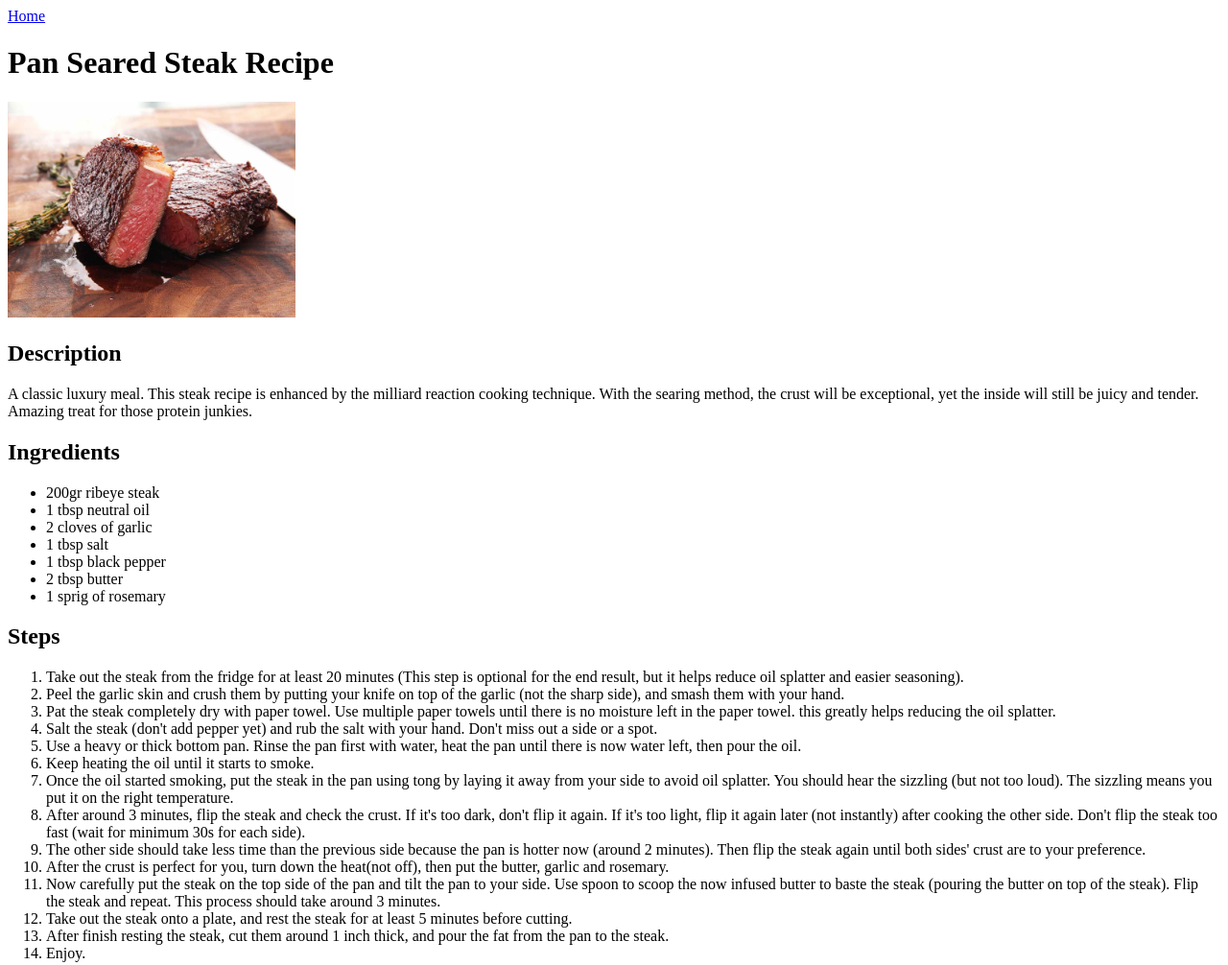
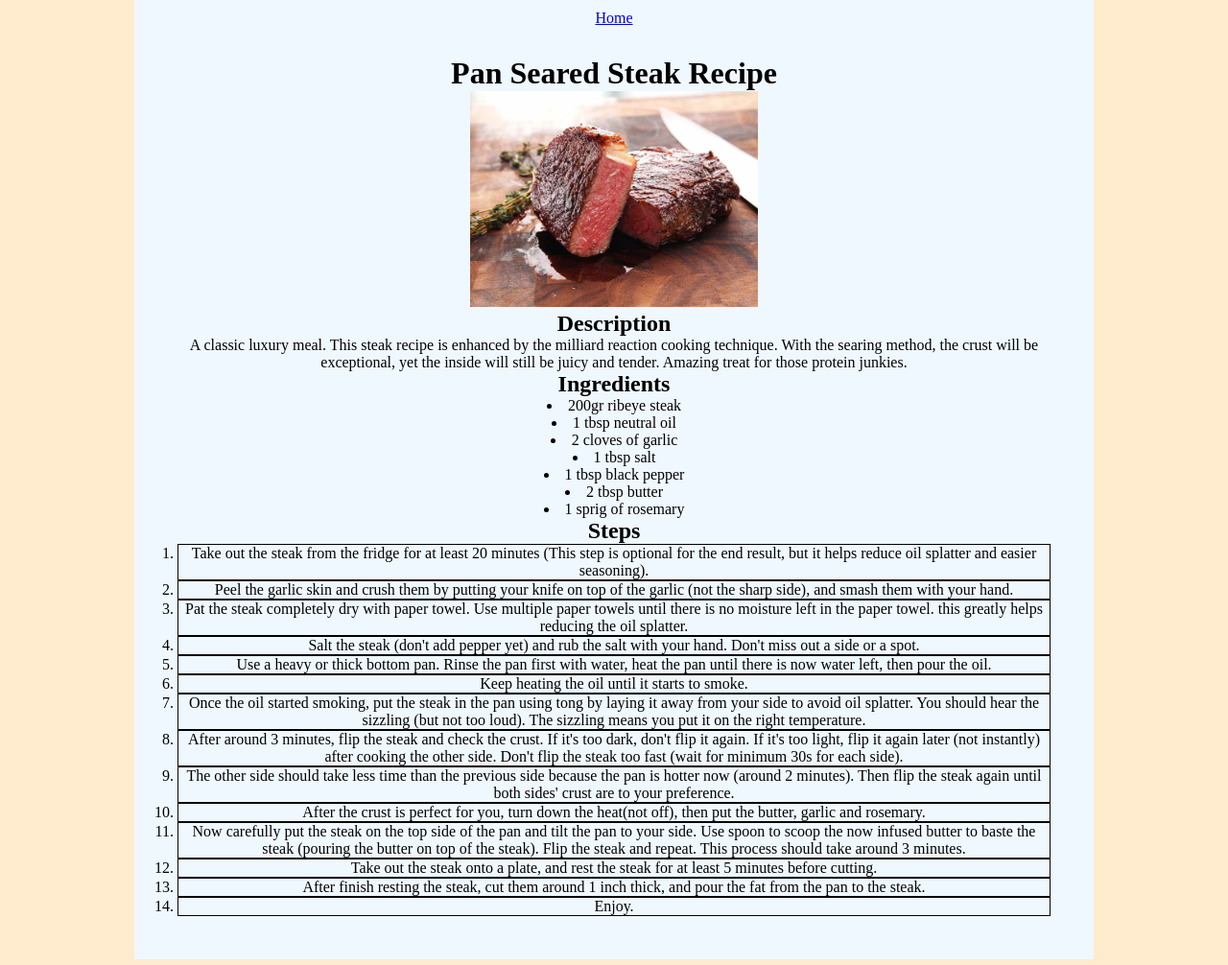
Before and after one commit to guitarmachintos/odin-recipes, a plain HTML site: page recipes/steak.html in a window 1280 px wide. Shown: the whole page at 96% size. Drawn offline with Linux system fonts and the light colour scheme.

Commit message:
Style all the recipes pages

```diff
--- a/index.css
+++ b/index.css
@@ -16,7 +16,6 @@ body {
   padding: 45px 25px;
   background-color: aliceblue;
   text-align: center;
-  vertical-align: top;
 }
 
 #mainTitle{
--- /dev/null
+++ b/recipes/recipe.css
@@ -0,0 +1,32 @@
+* {
+  margin: 0;
+  padding: 0;
+  box-sizing: border-box;
+}
+
+body {
+  background-color: blanchedalmond;
+  min-height: 100vh;
+}
+
+.main-container{
+  width: 1000px;
+  height: 100%;
+  margin: 0 auto;
+  padding: 10px 45px 45px;
+  background-color: aliceblue;
+  text-align: center;
+}
+
+ul {
+  list-style-position: inside;
+}
+
+ol li{
+  border: 1px solid black;
+}
+
+.main-container a {
+  display: block;
+  margin: 0 0 30px;
+}
--- a/recipes/steak.html
+++ b/recipes/steak.html
@@ -4,8 +4,10 @@
   <meta charset="UTF-8">
   <meta name="viewport" content="width=device-width, initial-scale=1.0">
   <title>Pan Seared Steak Recipe</title>
+  <link rel="stylesheet" href="recipe.css">
 </head>
 <body>
+  <div class="main-container">
     <a href="../index.html">Home</a>
 
     <h1>Pan Seared Steak Recipe</h1>
@@ -43,7 +45,8 @@
         then pour the oil.
       </li>
       <li>Keep heating the oil until it starts to smoke.</li>
-    <li>Once the oil started smoking, put the steak in the pan using tong by laying it away from your side to avoid oil splatter.
+      <li>Once the oil started smoking, put the steak in the pan using tong by laying it away from your side to avoid oil
+        splatter.
         You should hear the sizzling (but not too loud). The sizzling means you put it on the right temperature.
       </li>
       <li>After around 3 minutes, flip the steak and check the crust. If it's too dark, don't flip it again.
@@ -62,5 +65,6 @@
       <li>After finish resting the steak, cut them around 1 inch thick, and pour the fat from the pan to the steak.</li>
       <li>Enjoy.</li>
     </ol>
+  </div>
 </body>
 </html>
```
Also changed, not shown: recipes/fried-rice.html (+3 -0 lines), recipes/oatmeal.html (+4 -0 lines). Lines whose indentation alone changed are shown as unchanged.
